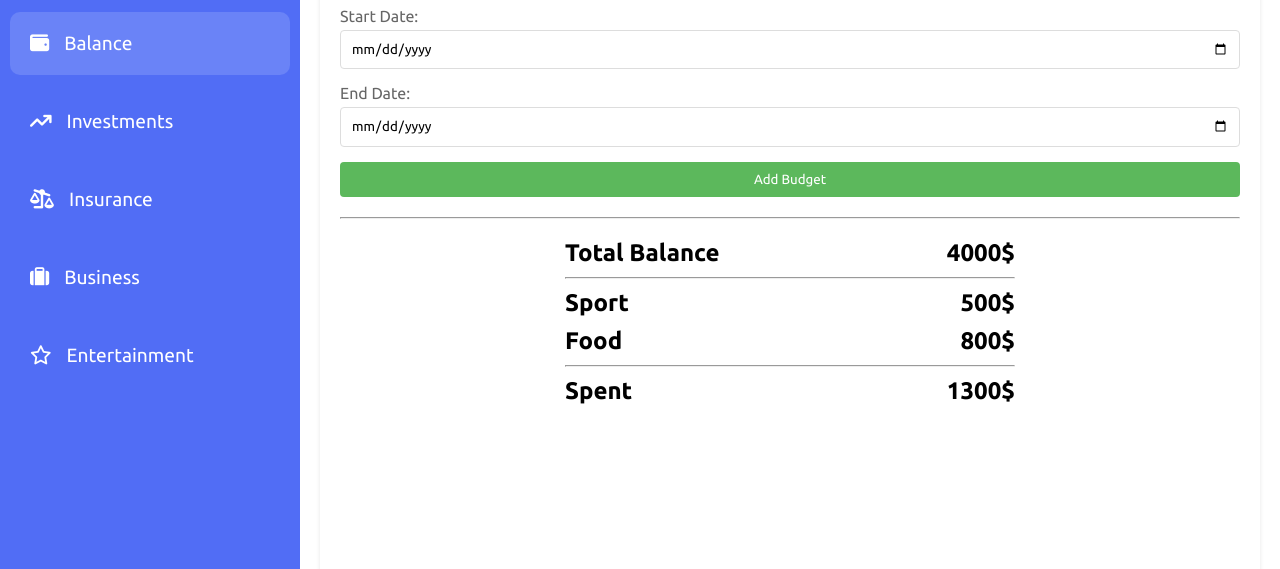
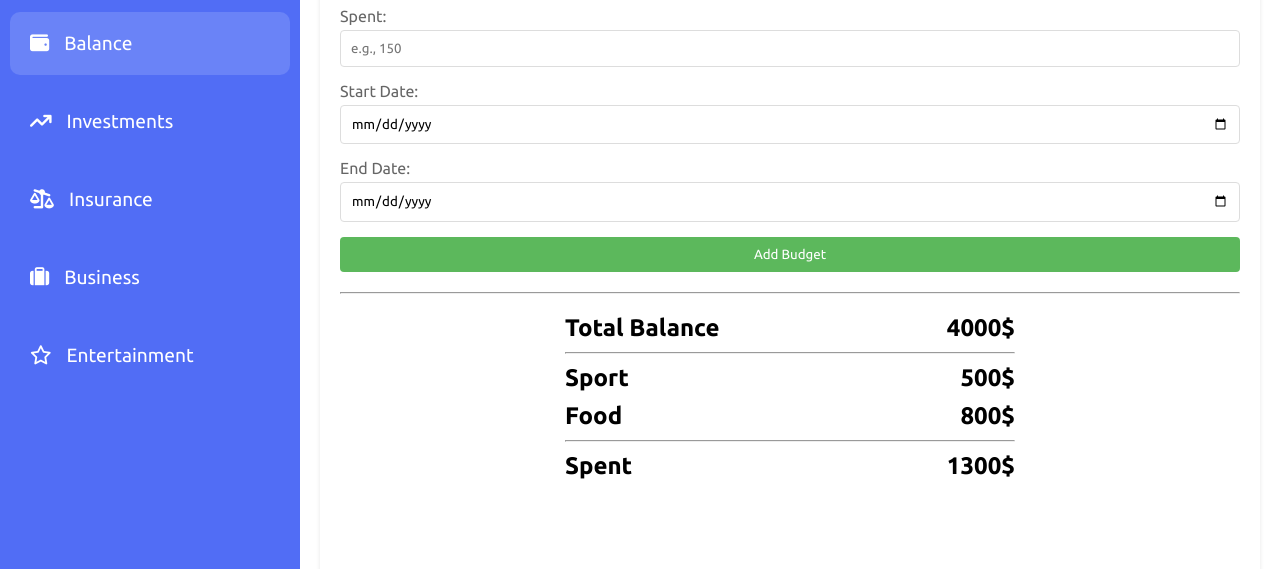
Before and after one commit to andyanonopv/Personal-Finance-Tracker, a plain HTML site: page Personal-Finance-Tracker/balance.html in a window 1280 px wide. Shown: the part 231-800 px from the top of the page. Drawn offline with nearby package versions, Linux system fonts and the light colour scheme.

Commit message:
Update balance.html

```diff
--- a/Personal-Finance-Tracker/balance.html
+++ b/Personal-Finance-Tracker/balance.html
@@ -25,6 +25,10 @@
                     <input type="number" id="budget-amount" name="amount" placeholder="e.g., 150">
                 </div>
                 <div class="form-group">
+                    <label for="budget-amount">Spent:</label>
+                    <input type="number" id="spent-amount" name="amount" placeholder="e.g., 150">
+                </div>
+                <div class="form-group">
                     <label for="budget-start-date">Start Date:</label>
                     <input type="date" id="budget-start-date" name="start_date">
                 </div>
@@ -32,7 +36,7 @@
                     <label for="budget-end-date">End Date:</label>
                     <input type="date" id="budget-end-date" name="end_date">
                 </div>
-                <button type="submit" class="submit-btn">Add Budget</button>
+                <button id="addBudget" type="submit" class="submit-btn">Add Budget</button>
             </form>
         </div>
         <hr style="margin: 20px 0;">
```
